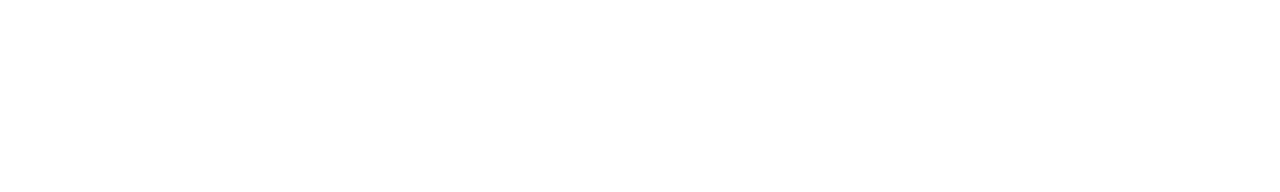
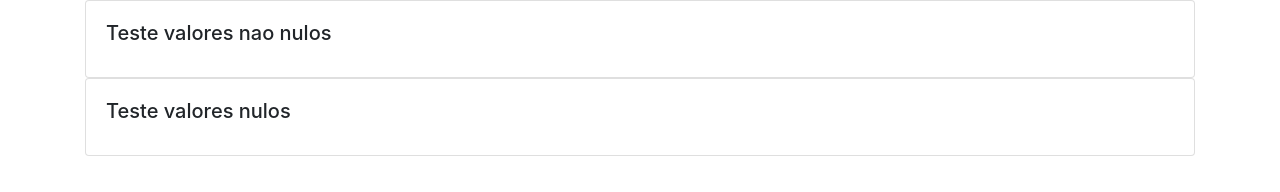
Before and after one commit to AdrianoModa/todas-variaveis-nula-undefined, a website: page index.html in a window 1280 px wide. Drawn offline with nearby package versions, Linux system fonts and the light colour scheme.

Commit message:
bootstrap installed

```diff
--- a/index.html
+++ b/index.html
@@ -1,3 +1,21 @@
-<div id="exibeSeVerdadeiro"></div>
+<meta name="viewport" content="width=device-width, initial-scale=1, shrink-to-fit=no">
 
-<div id="exibeSeFalso"></div>
+<!-- Bootstrap CSS -->
+<link rel="stylesheet" href="https://maxcdn.bootstrapcdn.com/bootstrap/4.0.0/css/bootstrap.min.css"
+	integrity="sha384-Gn5384xqQ1aoWXA+058RXPxPg6fy4IWvTNh0E263XmFcJlSAwiGgFAW/dAiS6JXm" crossorigin="anonymous">
+
+<div class="container">
+  <div class="card">
+  <div class="card-body">
+    <h5 class="card-title">Teste valores nao nulos</h5>
+    <div id="exibeSeVerdadeiro"></div>
+  </div>
+</div>
+
+<div class="card">
+  <div class="card-body">
+    <h5 class="card-title">Teste valores nulos</h5>
+    <div id="exibeSeFalso"></div>
+  </div>
+</div>
+</div>
```
